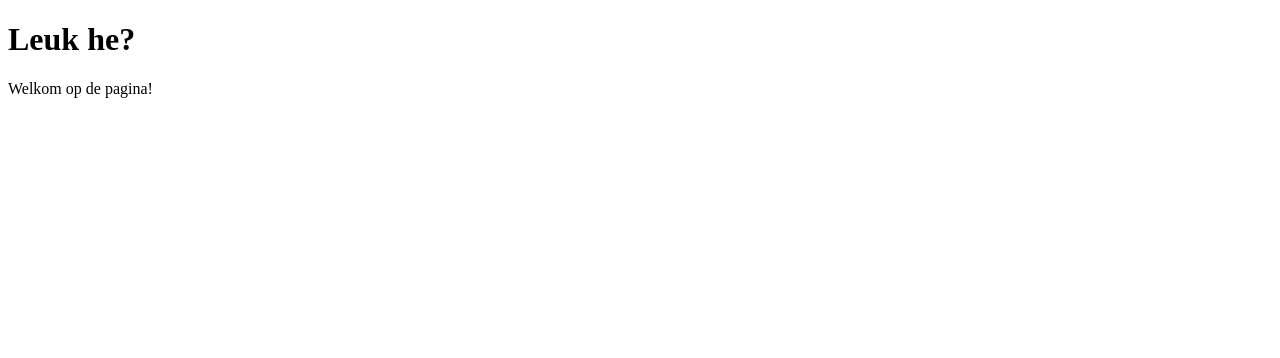
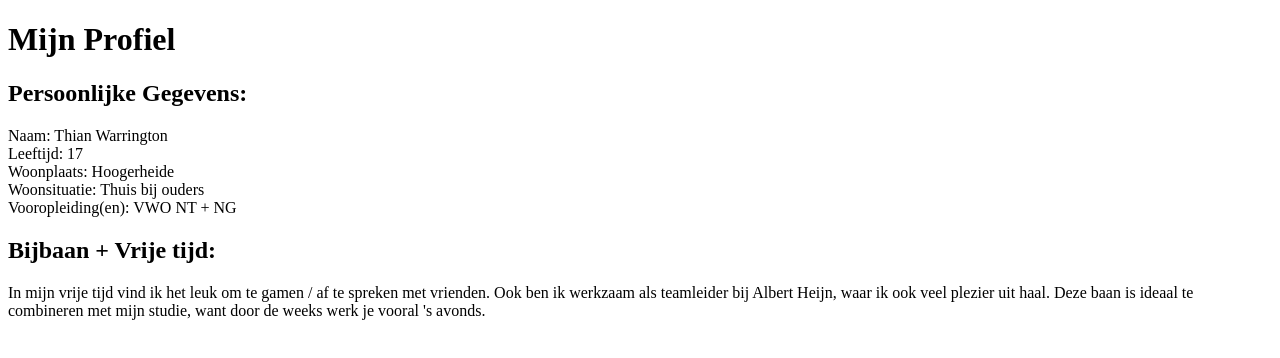
Before and after one commit to ThianWarringtonHZ/thianwarringtonhz.github.io, a plain HTML site: page testpage.html in a window 1280 px wide. Drawn offline with Linux system fonts and the light colour scheme.

Commit message:
update testpage

```diff
--- a/testpage.html
+++ b/testpage.html
@@ -1,10 +1,20 @@
 <!DOCTYPE html>
-<html>
-    <head>
-        <title>Test Pagina</title>
-    </head>
-    <body>
-        <h1>Leuk he?</h1>
-        <p>Welkom op de pagina!</p>
-    </body>
+<html lang="en">
+  <head>
+    <meta charset="UTF-8">
+    <meta name="viewport" content="width=device-width, initial-scale=1.0">
+    <meta http-equiv="X-UA-Compatible" content="ie=edge">
+    <title>Thian</title>
+  </head>
+  <body>
+    <div>
+        <h1>Mijn Profiel</h1>
+    </div>
+    <div>
+        <h2>Persoonlijke Gegevens:</h2>
+        <p>Naam: Thian Warrington<br>Leeftijd: 17<br>Woonplaats: Hoogerheide<br>Woonsituatie: Thuis bij ouders<br>Vooropleiding(en): VWO NT + NG</p>
+        <h2>Bijbaan + Vrije tijd:</h2>
+        <p>In mijn vrije tijd vind ik het leuk om te gamen / af te spreken met vrienden. Ook ben ik werkzaam als teamleider bij Albert Heijn, waar ik ook veel plezier uit haal. Deze baan is ideaal te combineren met mijn studie, want door de weeks werk je vooral 's avonds.</p>
+    </div>
+  </body>
 </html>
```
